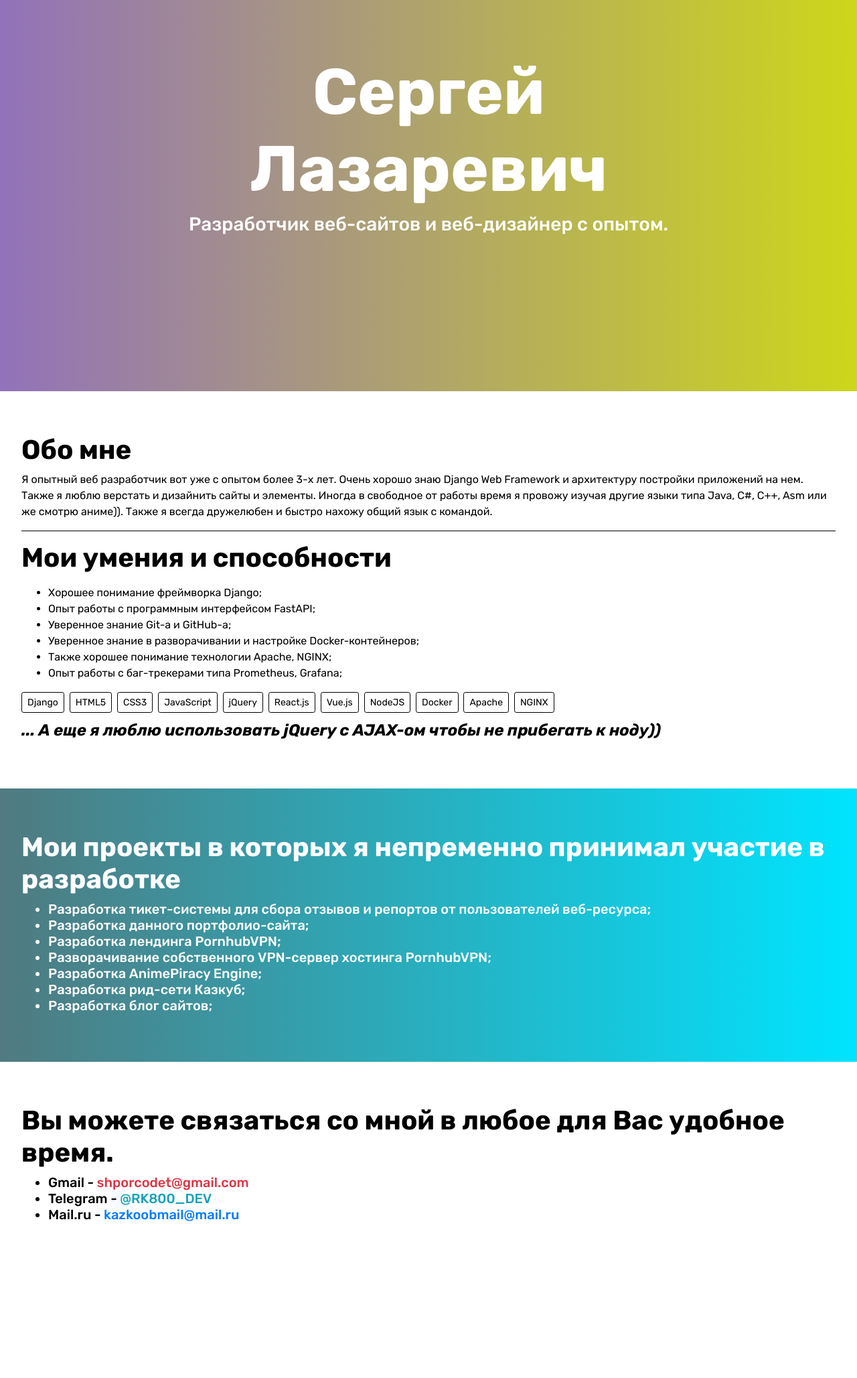
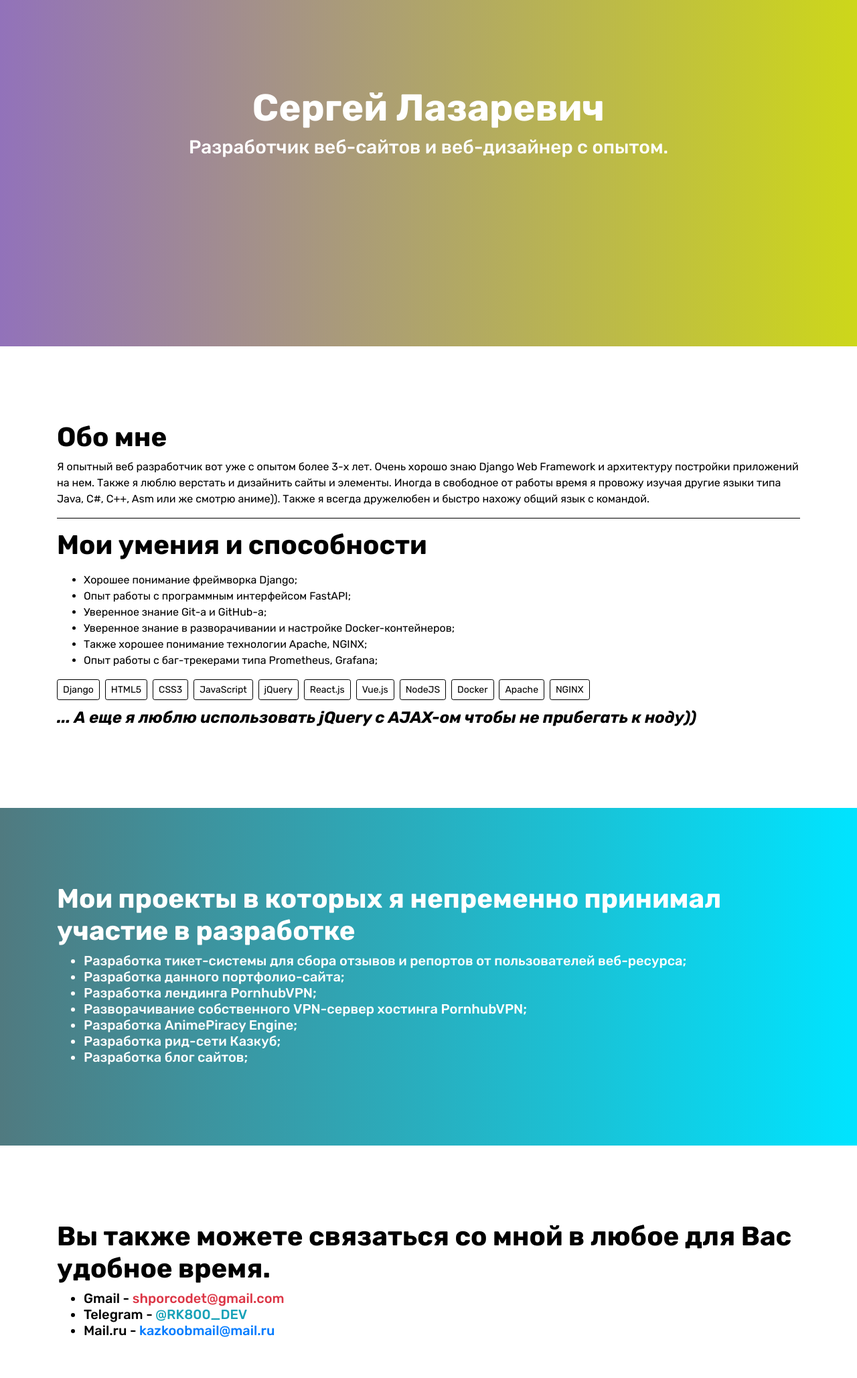
Before and after one commit to RK800-DEV/sergey-repo, a plain HTML site: page index.html in a window 1280 px wide. Shown: the part 200-2257 px from the top of the page at 67% size. Before the commit the page ends 2097 px from the top, so only its background shows below. Drawn offline with nearby package versions, Linux system fonts and the light colour scheme.

Commit message:
Update index.html

```diff
--- a/index.html
+++ b/index.html
@@ -4,8 +4,6 @@
   <title>Lazarevich | Resume</title>
   <link rel="stylesheet" type="text/css" href="assets/css/bootstrap.css">
   <link rel="stylesheet" type="text/css" href="assets/css/styles.css">
-  <meta name="viewport" content="width=device-width, initial-scale=1.0">
-  <meta http-equiv="X-UA-Compatible" content="ie=edge">
   <link rel="preconnect" href="https://fonts.gstatic.com">
   <link href="https://fonts.googleapis.com/css2?family=Rubik:ital,wght@0,300;0,400;0,500;0,600;0,700;0,800;0,900;1,300;1,400;1,500;1,600;1,700;1,800;1,900&display=swap" rel="stylesheet">
 </head>
@@ -36,10 +34,13 @@
     </div>
   </nav>
   <div class="jumbotron bg-welcome-gradient hero-jumbotron" id="heromain">
-    <h1 class="font-weight-bolder text-white text-center display-1">Сергей Лазаревич</h1>
+    <div class="container py-5">
+    <h1 class="font-weight-bolder text-white text-center display-4">Сергей Лазаревич</h1>
     <h3 class="text-center text-white">Разработчик веб-сайтов и веб-дизайнер с опытом.</h3>
+    </div>
   </div>
   <div class="jumbotron about-me" id="aboutme">
+    <div class="container py-5">
     <h2 class="h1 font-weight-bolder">Обо мне</h2>
     <p>Я опытный веб разработчик вот уже с опытом более 3-х лет. Очень хорошо знаю Django Web Framework и архитектуру постройки приложений на нем. Также я люблю верстать и дизайнить сайты и элементы. Иногда в свободное от работы время я провожу изучая другие языки типа Java, C#, C++, Asm или же смотрю аниме)). Также я всегда дружелюбен и быстро нахожу общий язык с командой.</p>
     <hr class="bg-dark">
@@ -68,8 +69,10 @@
       <span class="mr-1 mb-1 btn btn-outline-dark btn-sm">NGINX</span>
     </div>
     <h4 class="font-weight-bold font-italic">... А еще я люблю использовать jQuery с AJAX-ом чтобы не прибегать к ноду))</h4>
+    </div>
   </div>
   <div class="jumbotron my-projects bg-info" id="myprojects">
+    <div class="container py-5">
     <h2 class="h1 font-weight-bolder text-white">Мои проекты в которых я непременно принимал участие в разработке</h2>
     <ul class="text-white h5">
       <li>Разработка тикет-системы для сбора отзывов и репортов от пользователей веб-ресурса;</li>
@@ -80,14 +83,17 @@
       <li>Разработка рид-сети Казкуб;</li>
       <li>Разработка блог сайтов;</li>
     </ul>
+    </div>
   </div>
   <div class="jumbotron about-me" id="contactme">
-    <h3 class="h1 font-weight-bolder">Вы можете связаться со мной в любое для Вас удобное время.</h3>
+    <div class="container py-5">
+    <h3 class="h1 font-weight-bolder">Вы также можете связаться со мной в любое для Вас удобное время.</h3>
     <ul class="h5">
       <li>Gmail    - <a href="mailto:shporcodet@gmail.com" class="text-danger">shporcodet@gmail.com</a></li>
       <li>Telegram - <a href="https://t.me/RK800_DEV" class="text-info">@RK800_DEV</a></li>
       <li>Mail.ru  - <a href="mailto:kazkoobmail@mail.ru" class="text-primary">kazkoobmail@mail.ru</a></li>
     </ul>
+    </div>
   </div>
   <script type="text/javascript" src="assets/js/jquery.js"></script>
   <script type="text/javascript" src="assets/js/bundle.js"></script>
```
